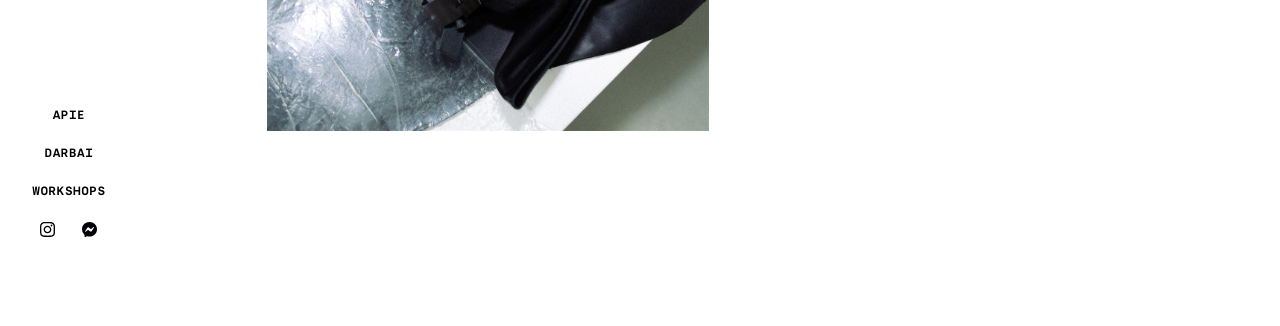
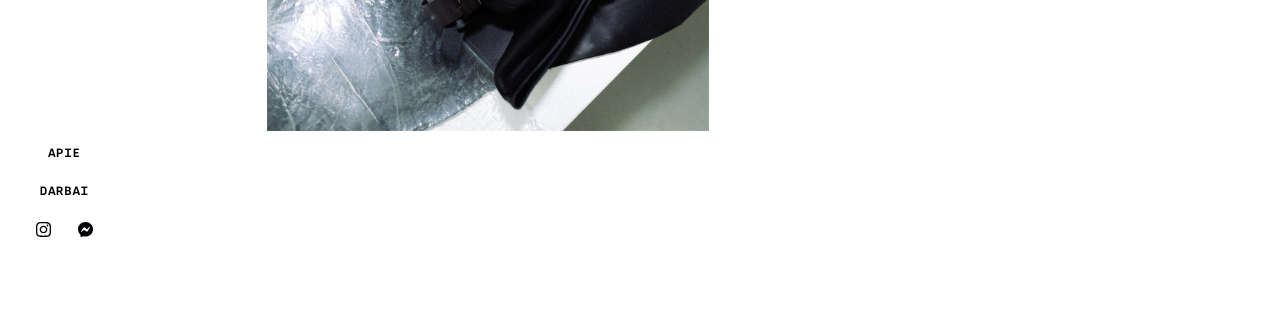
Before and after one commit to arzatskis/cibulskaite.lt, a Jekyll site: the page built from workshops.html, in a window 1280 px wide. Shown: the part 596-922 px from the top of the page. Built offline with Jekyll 4.4.1, drawn with Linux system fonts in a browser that asks for light colours.

Commit message:
Remove from nav

```diff
--- a/_includes/navigation.html
+++ b/_includes/navigation.html
@@ -14,9 +14,9 @@
     Darbai
   </a>
 
-  <a href="{% link workshops.html %}">
+  <!-- <a href="{% link workshops.html %}">
     Workshops
-  </a>
+  </a> -->
 
   <footer>
     <a href="{{ site.instagram_url }}" title="Instagram">
```
